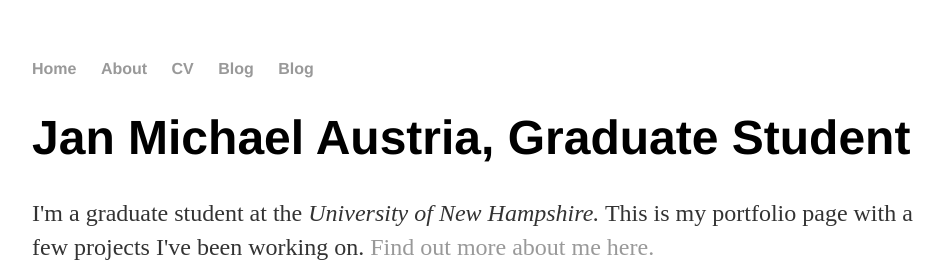
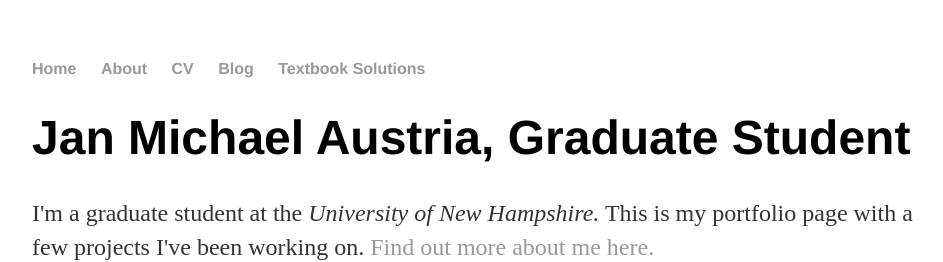
Before and after one commit to janmichael88/janmichael88.github.io, a Jekyll site: the page built from index.html, in a window 1280 px wide. Shown: the top 262 px of the page, without its empty margins (160-1103 px from the left). Built offline with Jekyll 4.4.1, drawn with Linux system fonts in a browser that asks for light colours.

Commit message:
Update default.html

```diff
--- a/_layouts/default.html
+++ b/_layouts/default.html
@@ -12,7 +12,7 @@
 	        	<li><a href="/about">About</a></li>
         		<li><a href="/cv">CV</a></li>
         		<li><a href="/blog">Blog</a></li>
-			<li><a href="/Textbook Solutions">Blog</a></li>
+			<li><a href="/Textbook Solutions">Textbook Solutions</a></li>
 			</ul>
 		</nav>
 		<div class="container">
```
